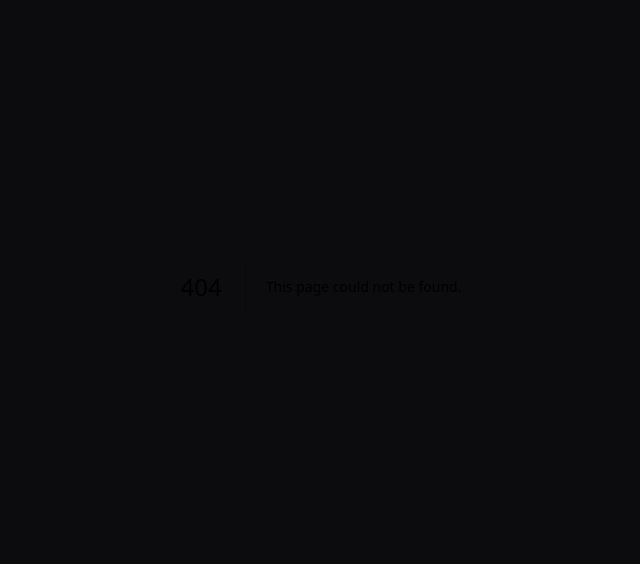
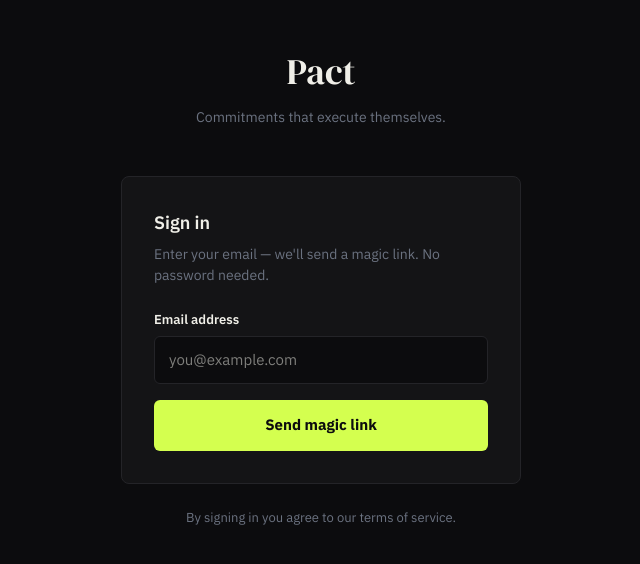
Before and after one commit to olajaido/pact, a Next.js app: page /sign-in in a window 1280 px wide. Before the commit this address had no page. Shown: the part 114-678 px from the top of the page, without its empty margins (319-959 px from the left). Built offline with nearby package versions, Linux system fonts and the light colour scheme; no server answers.

Commit message:
feat: Task 20 — sign-in page, verify page, SignInSubmitButton with useFormStatus

```diff
--- /dev/null
+++ b/app/(auth)/sign-in/page.tsx
@@ -0,0 +1,150 @@
+import { signIn } from '@/auth'
+import { redirect } from 'next/navigation'
+import { SignInSubmitButton } from '@/components/SignInSubmitButton'
+
+async function handleSignIn(formData: FormData) {
+  'use server'
+  const email = (formData.get('email') as string | null)?.trim()
+  if (!email) return
+
+  try {
+    await signIn('resend', { email, redirectTo: '/dashboard' })
+  } catch (err: unknown) {
+    // Re-throw Next.js redirect errors so navigation proceeds
+    const digest = (err as { digest?: string })?.digest
+    if (digest?.startsWith('NEXT_REDIRECT')) throw err
+    // For real failures (Resend down, invalid config), show error on page
+    redirect('/sign-in?error=true')
+  }
+}
+
+export default async function SignInPage({
+  searchParams,
+}: {
+  searchParams: Promise<{ error?: string }>
+}) {
+  const { error } = await searchParams
+
+  return (
+    <main
+      style={{
+        display: 'flex',
+        alignItems: 'center',
+        justifyContent: 'center',
+        minHeight: '100vh',
+        padding: 24,
+        fontFamily: 'var(--font-sans), IBM Plex Sans, sans-serif',
+      }}
+    >
+      <div style={{ width: '100%', maxWidth: 400 }}>
+        {/* Logo */}
+        <div style={{ textAlign: 'center', marginBottom: 48 }}>
+          <h1
+            style={{
+              fontFamily: 'var(--font-heading), DM Serif Display, serif',
+              fontSize: 36,
+              fontWeight: 400,
+              color: '#F0EFE8',
+              margin: '0 0 8px',
+            }}
+          >
+            Pact
+          </h1>
+          <p style={{ color: '#6B7280', fontSize: 14, margin: 0 }}>
+            Commitments that execute themselves.
+          </p>
+        </div>
+
+        {/* Card */}
+        <div
+          style={{
+            background: '#141416',
+            border: '1px solid #242428',
+            borderRadius: 8,
+            padding: 32,
+          }}
+        >
+          <h2
+            style={{
+              fontSize: 18,
+              fontWeight: 600,
+              color: '#F0EFE8',
+              margin: '0 0 8px',
+            }}
+          >
+            Sign in
+          </h2>
+          <p style={{ color: '#6B7280', fontSize: 14, margin: '0 0 24px' }}>
+            Enter your email — we&apos;ll send a magic link.
+            No password needed.
+          </p>
+
+          {error && (
+            <div
+              style={{
+                background: 'rgba(239,68,68,0.1)',
+                border: '1px solid rgba(239,68,68,0.3)',
+                borderRadius: 6,
+                padding: '10px 14px',
+                marginBottom: 20,
+                color: '#EF4444',
+                fontSize: 13,
+              }}
+            >
+              Could not send magic link. Please check your email and try again.
+            </div>
+          )}
+
+          <form action={handleSignIn}>
+            <div style={{ marginBottom: 16 }}>
+              <label
+                htmlFor="email"
+                style={{
+                  display: 'block',
+                  fontSize: 13,
+                  fontWeight: 600,
+                  color: '#F0EFE8',
+                  marginBottom: 6,
+                }}
+              >
+                Email address
+              </label>
+              <input
+                id="email"
+                name="email"
+                type="email"
+                required
+                autoFocus
+                placeholder="you@example.com"
+                style={{
+                  width: '100%',
+                  background: '#0C0C0E',
+                  border: '1px solid #242428',
+                  borderRadius: 6,
+                  padding: '12px 14px',
+                  color: '#F0EFE8',
+                  fontSize: 15,
+                  outline: 'none',
+                  boxSizing: 'border-box',
+                  fontFamily: 'inherit',
+                }}
+              />
+            </div>
+            <SignInSubmitButton />
+          </form>
+        </div>
+
+        <p
+          style={{
+            textAlign: 'center',
+            color: '#6B7280',
+            fontSize: 13,
+            marginTop: 24,
+          }}
+        >
+          By signing in you agree to our terms of service.
+        </p>
+      </div>
+    </main>
+  )
+}
--- /dev/null
+++ b/app/(auth)/verify/page.tsx
@@ -0,0 +1,87 @@
+export default function VerifyPage() {
+  return (
+    <main
+      style={{
+        display: 'flex',
+        alignItems: 'center',
+        justifyContent: 'center',
+        minHeight: '100vh',
+        padding: 24,
+        fontFamily: 'var(--font-sans), IBM Plex Sans, sans-serif',
+        textAlign: 'center',
+      }}
+    >
+      <div style={{ maxWidth: 440 }}>
+        {/* Icon */}
+        <div
+          style={{
+            width: 56,
+            height: 56,
+            borderRadius: '50%',
+            background: 'rgba(212,255,79,0.1)',
+            border: '2px solid #D4FF4F',
+            display: 'flex',
+            alignItems: 'center',
+            justifyContent: 'center',
+            margin: '0 auto 32px',
+            fontSize: 24,
+            color: '#D4FF4F',
+          }}
+        >
+          ✓
+        </div>
+
+        <h1
+          style={{
+            fontFamily: 'var(--font-heading), DM Serif Display, serif',
+            fontSize: 32,
+            fontWeight: 400,
+            color: '#F0EFE8',
+            margin: '0 0 16px',
+          }}
+        >
+          Check your email
+        </h1>
+        <p
+          style={{
+            color: '#6B7280',
+            fontSize: 16,
+            lineHeight: 1.6,
+            margin: '0 0 32px',
+          }}
+        >
+          We sent a magic link to your inbox. Click the link
+          to sign in — it expires in 10 minutes.
+        </p>
+
+        <div
+          style={{
+            background: '#141416',
+            border: '1px solid #242428',
+            borderRadius: 8,
+            padding: '16px 20px',
+            marginBottom: 32,
+          }}
+        >
+          <p style={{ color: '#6B7280', fontSize: 13, margin: 0 }}>
+            No email? Check your spam folder, or{' '}
+            <a
+              href="/sign-in"
+              style={{ color: '#D4FF4F', textDecoration: 'none' }}
+            >
+              try again with a different address
+            </a>
+            .
+          </p>
+        </div>
+
+        <a
+          href="/"
+          style={{ color: '#6B7280', fontSize: 13, textDecoration: 'none' }}
+        >
+          ← Back to Pact
+        </a>
+      </div>
+    </main>
+  )
+}
--- /dev/null
+++ b/components/SignInSubmitButton.tsx
@@ -0,0 +1,29 @@
+'use client'
+
+import { useFormStatus } from 'react-dom'
+
+export function SignInSubmitButton() {
+  const { pending } = useFormStatus()
+
+  return (
+    <button
+      type="submit"
+      disabled={pending}
+      style={{
+        width: '100%',
+        background: pending ? '#242428' : '#D4FF4F',
+        color: pending ? '#6B7280' : '#0C0C0E',
+        padding: '14px 24px',
+        border: 'none',
+        borderRadius: 6,
+        fontWeight: 700,
+        fontSize: 15,
+        cursor: pending ? 'not-allowed' : 'pointer',
+        transition: 'background 0.15s ease, color 0.15s ease',
+        fontFamily: 'inherit',
+      }}
+    >
+      {pending ? 'Sending…' : 'Send magic link'}
+    </button>
+  )
+}
```
